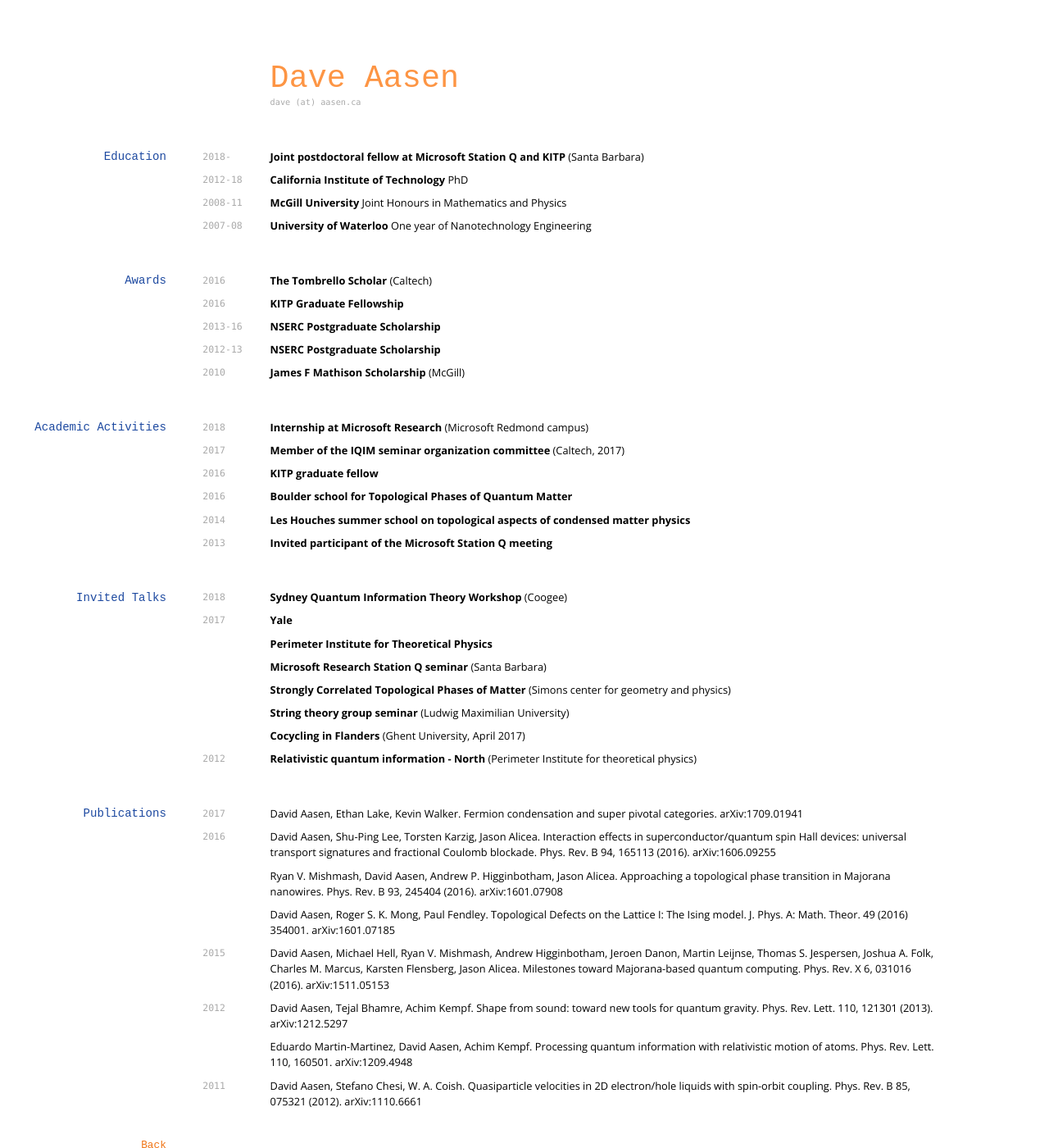
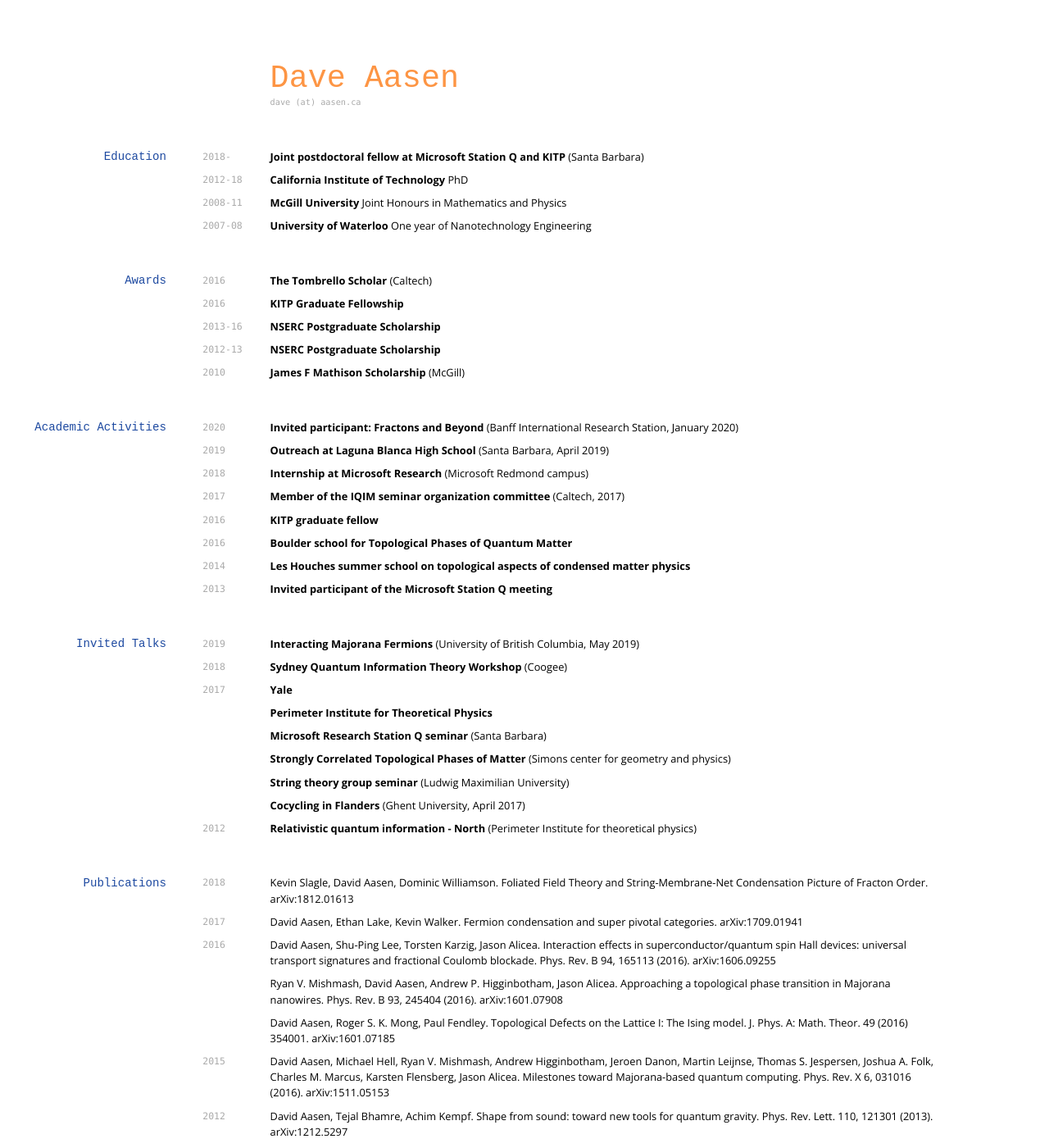
Before and after one commit to davidaasen/davidaasen.github.io, a Jekyll site: the page built from CV.md, in a window 1280 px wide and 1400 px high. Shown: the whole window at 82% size. Built offline with Jekyll 4.4.1, drawn with Linux system fonts in a browser that asks for light colours; nearby versions of some CDN libraries.

Commit message:
Update CV.md

```diff
--- a/CV.md
+++ b/CV.md
@@ -42,6 +42,13 @@ __James F Mathison Scholarship__ (McGill)
 
 ## Academic Activities
 
+`2020`
+__Invited participant: Fractons and Beyond__ (Banff International Research Station, January 2020)
+
+
+`2019`
+__Outreach at Laguna Blanca High School__ (Santa Barbara, April 2019)
+
 `2018`
 __Internship at Microsoft Research__ (Microsoft Redmond campus)
 
@@ -61,6 +68,9 @@ __Les Houches summer school on topological aspects of condensed matter physics__
 __Invited participant of the Microsoft Station Q meeting__
 
 ## Invited Talks
+`2019`
+__Interacting Majorana Fermions__ (University of British Columbia, May 2019)
+
 `2018`
 __Sydney Quantum Information Theory Workshop__ (Coogee)
 
@@ -83,6 +93,9 @@ __Relativistic quantum information - North__ (Perimeter Institute for theoretica
 ## Publications
 
 <!-- ### Journals -->
+
+`2018`
+Kevin Slagle, David Aasen, Dominic Williamson. Foliated Field Theory and String-Membrane-Net Condensation Picture of Fracton Order. arXiv:1812.01613
 
 `2017`
 David Aasen, Ethan Lake, Kevin Walker. Fermion condensation and super pivotal categories. [arXiv:1709.01941](https://arxiv.org/abs/1709.01941)
```
